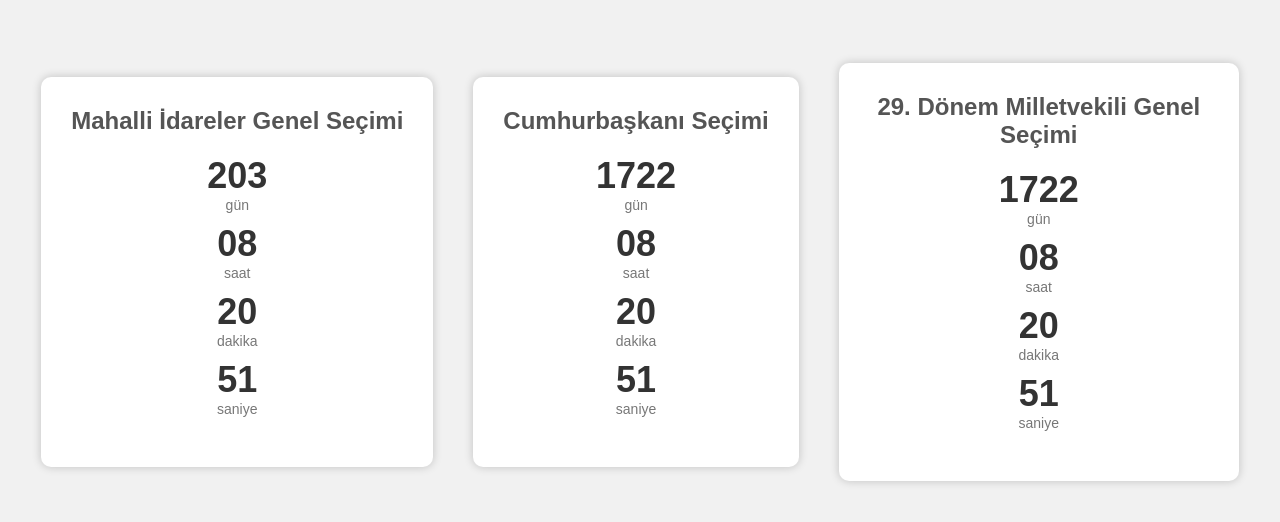
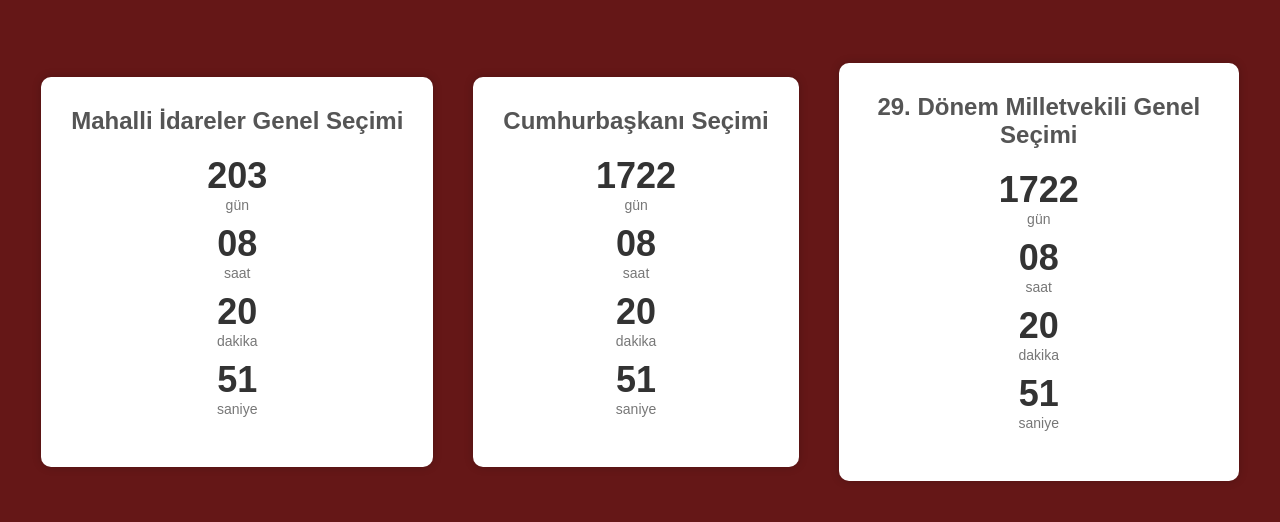
Before and after one commit to EReaXe/election-day-counter, a plain HTML site: page index.html in a window 1280 px wide. Shown: the part 128-650 px from the top of the page. Drawn offline with Linux system fonts and the light colour scheme.

Commit message:
Update style.css

```diff
--- a/css/style.css
+++ b/css/style.css
@@ -8,7 +8,7 @@
 /* Body öğesi için ayarları uygula */
 body {
   font-family: Arial, sans-serif;
-  background-color: #f1f1f1;
+  background-color: #651717;
   color: #333;
   display: flex;
   justify-content: center;
```
